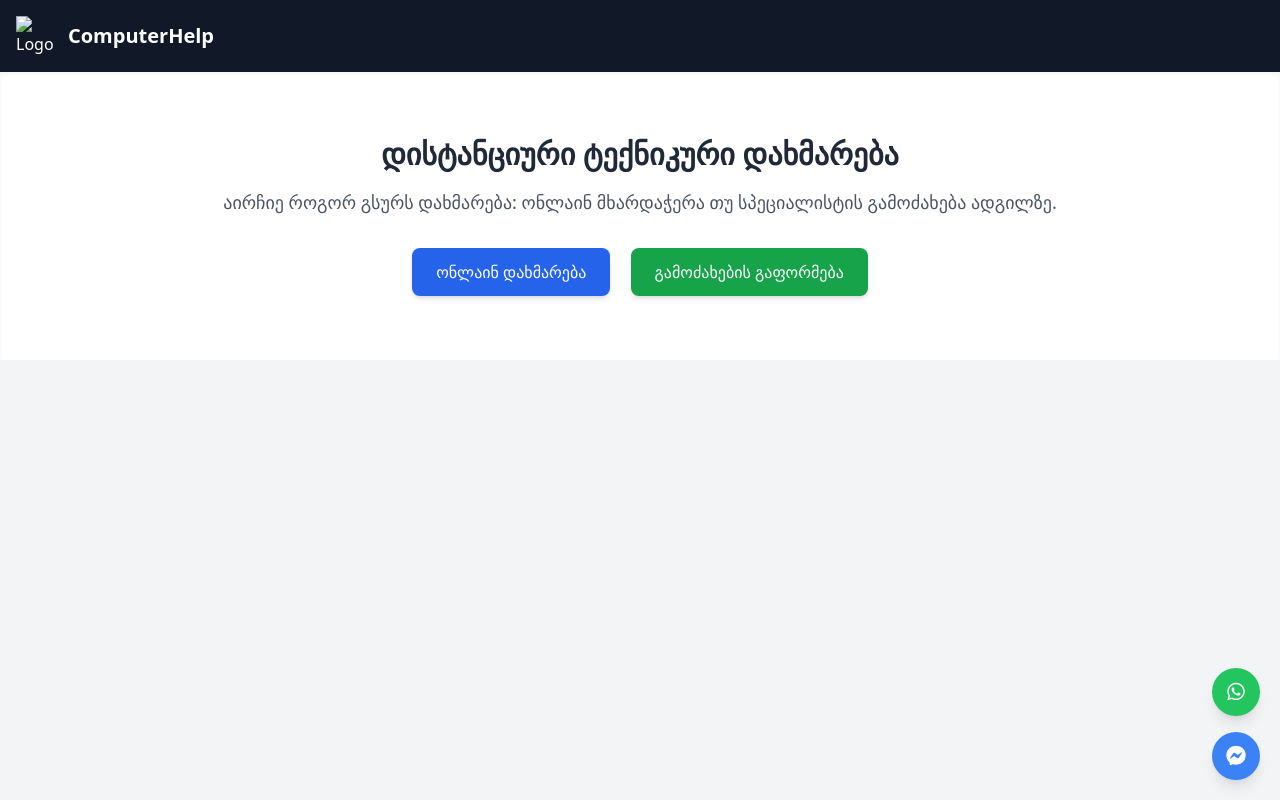
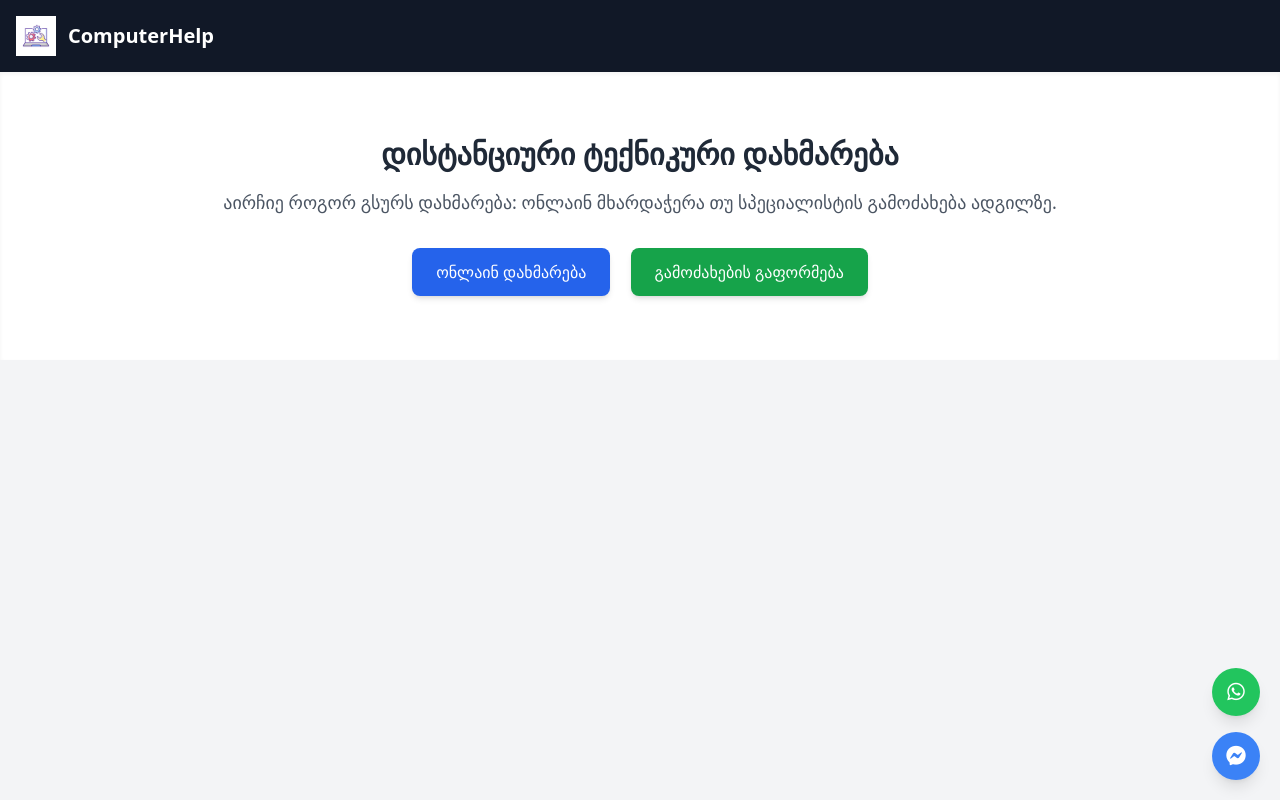
Before and after one commit to wekantala/ComputerHelp, a plain HTML site: page index.html in a window 1280 px wide. Drawn offline with nearby package versions, Linux system fonts and the light colour scheme.

Commit message:
index.html

```diff
--- a/index.html
+++ b/index.html
@@ -4,7 +4,7 @@
     <meta charset="UTF-8" />
     <meta name="viewport" content="width=device-width, initial-scale=1.0" />
     <title>ComputerHelp</title>
-    <link rel="icon" href="logo.png" />
+    <link rel="icon" href="computerhelp_logo.png" />
     <script src="https://cdn.tailwindcss.com"></script>
     <link
       href="https://cdnjs.cloudflare.com/ajax/libs/font-awesome/6.5.0/css/all.min.css"
@@ -16,7 +16,7 @@
     <!-- Header -->
     <header class="bg-gray-900 text-white p-4 flex items-center justify-between shadow-md">
       <div class="flex items-center">
-        <img src="logo.png" alt="Logo" class="w-10 h-10 mr-3" />
+        <img src="computerhelp_logo.png" alt="Logo" class="w-10 h-10 mr-3" />
         <h1 class="text-xl font-bold">ComputerHelp</h1>
       </div>
     </header>
```
